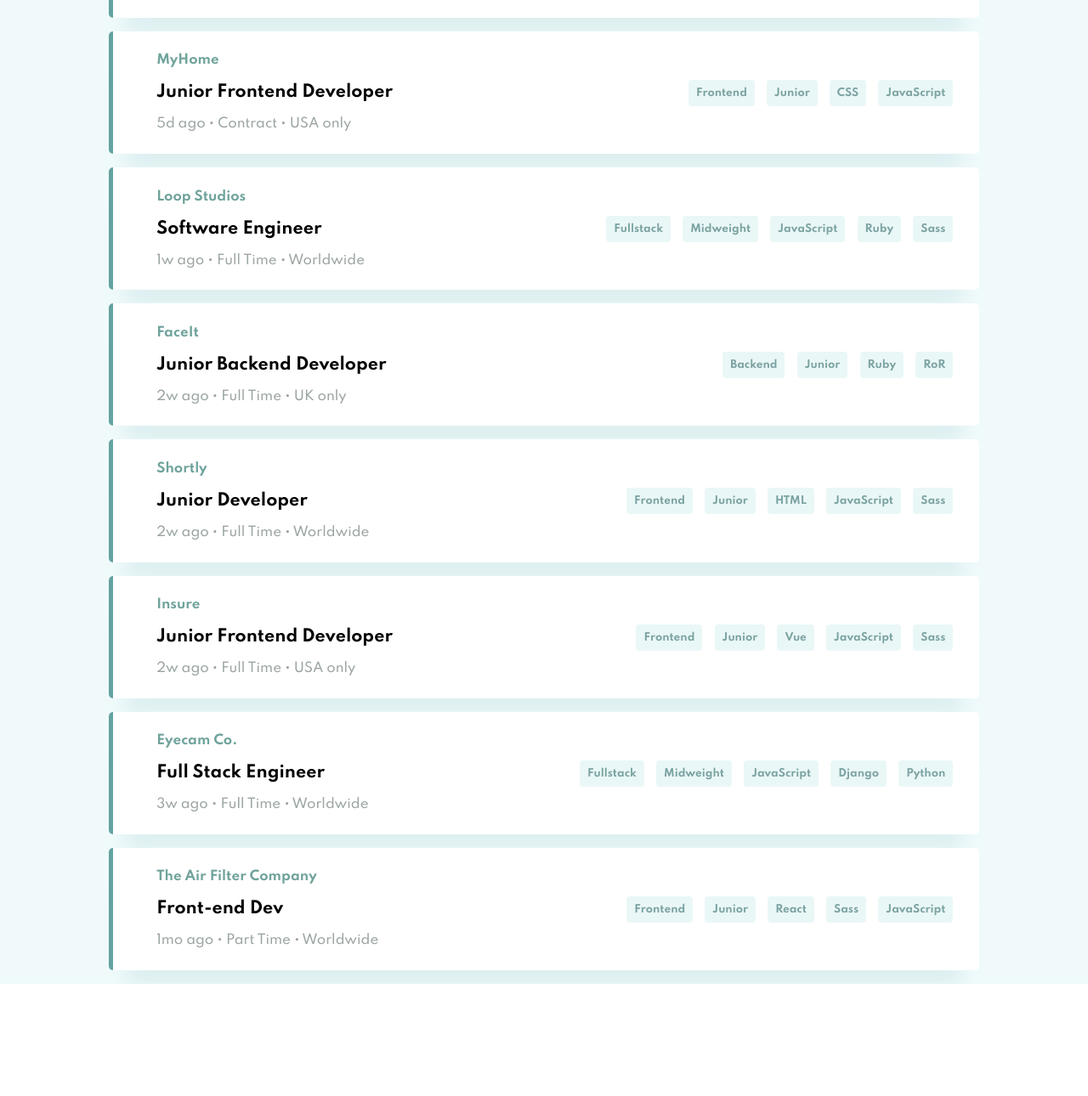
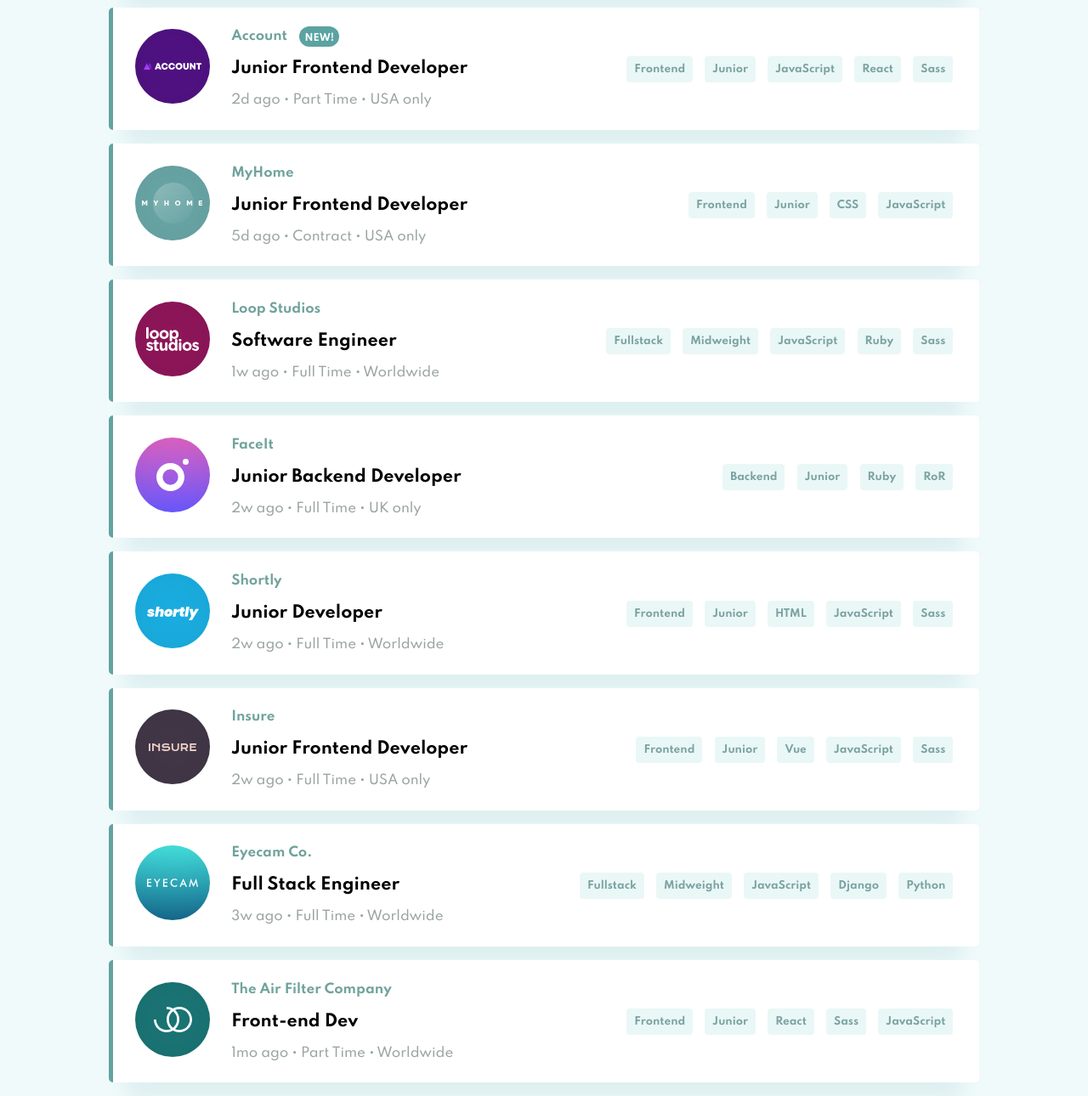
Before and after one commit to shrimon/Jobsite-Shrimon, a plain HTML site: page index.html in a window 1280 px wide. Shown: the part 529-1819 px from the top of the page at 85% size. Before the commit the page ends 1687 px from the top, so only its background shows below. Drawn offline with Linux system fonts and the light colour scheme; a script that the page names is missing; files whose address does not match are found by name.

Commit message:
Update index.html

```diff
--- a/index.html
+++ b/index.html
@@ -4,7 +4,7 @@
   <meta charset="UTF-8">
   <meta name="viewport" content="width=device-width, initial-scale=1.0">
 
-  <link rel="icon" type="image/png" sizes="32x32" href="./images/favicon-32x32.png">
+  <link rel="icon" type="/png" sizes="32x32" href="./favicon-32x32.png">
   <link rel="stylesheet" href="style.css">
 
   <!-- Google Fonts -->
@@ -16,8 +16,8 @@
 </head>
 <body>
 
-  <img class="headerBgDesk" src="images/bg-header-desktop.svg" alt="Header imagem">
-  <img class="headerBgMobile" src="images/bg-header-mobile.svg" alt="Header imagem">
+  <img class="headerBgDesk" src="/bg-header-desktop.svg" alt="Header imagem">
+  <img class="headerBgMobile" src="/bg-header-mobile.svg" alt="Header imagem">
 
   <div class="container">
 
@@ -26,7 +26,7 @@
       <li>
         <div class="jobCardContainer" >
           <div class="jobImgContainer">
-            <img class="jobIcon" src="images/photosnap.svg" alt="">
+            <img class="jobIcon" src="/photosnap.svg" alt="">
           </div>
           <div class="jobDescContainer">
             <p class="jobCompany">Photosnap <span class="newTag">NEW!</span> <span class="featureTag">FEATURED</span></p>
@@ -69,7 +69,7 @@
       <li>
         <div class="jobCardContainer">
           <div class="jobImgContainer">
-            <img class="jobIcon" src="images/account.svg" alt="">
+            <img class="jobIcon" src="/account.svg" alt="">
           </div>
           <div class="jobDescContainer">
               <p class="jobCompany">Account <span class="newTag">NEW!</span></p>
@@ -92,7 +92,7 @@
       <li>
         <div class="jobCardContainer">
           <div class="jobImgContainer">
-            <img class="jobIcon" src="images/myhome.svg" alt="">
+            <img class="jobIcon" src="/myhome.svg" alt="">
           </div>
           <div class="jobDescContainer">
               <!-- Item Start -->
@@ -115,7 +115,7 @@
       <li>
         <div class="jobCardContainer">
           <div class="jobImgContainer">
-            <img class="jobIcon" src="images/loop-studios.svg" alt="">
+            <img class="jobIcon" src="/loop-studios.svg" alt="">
           </div>
           <div class="jobDescContainer">
               <!-- Item Start -->
@@ -139,7 +139,7 @@
       <li>
         <div class="jobCardContainer">
           <div class="jobImgContainer">
-            <img class="jobIcon" src="images/faceit.svg" alt="">
+            <img class="jobIcon" src="/faceit.svg" alt="">
           </div>
           <div class="jobDescContainer">
               <!-- Item Start -->
@@ -162,7 +162,7 @@
       <li>
         <div class="jobCardContainer">
           <div class="jobImgContainer">
-            <img class="jobIcon" src="images/shortly.svg" alt="">
+            <img class="jobIcon" src="/shortly.svg" alt="">
           </div>
           <div class="jobDescContainer">
               <!-- Item Start -->
@@ -185,7 +185,7 @@
       <li>
         <div class="jobCardContainer">
           <div class="jobImgContainer">
-            <img class="jobIcon" src="images/insure.svg" alt="">
+            <img class="jobIcon" src="/insure.svg" alt="">
           </div>
           <div class="jobDescContainer">
               <p class="jobCompany">Insure</p>
@@ -207,7 +207,7 @@
       <li>
         <div class="jobCardContainer">
           <div class="jobImgContainer">
-            <img class="jobIcon" src="images/eyecam-co.svg" alt="">
+            <img class="jobIcon" src="/eyecam-co.svg" alt="">
           </div>
           <div class="jobDescContainer">
               <p class="jobCompany">Eyecam Co.</p>
@@ -229,7 +229,7 @@
       <li>
         <div class="jobCardContainer">
           <div class="jobImgContainer">
-            <img class="jobIcon" src="images/the-air-filter-company.svg" alt="">
+            <img class="jobIcon" src="/the-air-filter-company.svg" alt="">
           </div>
           <div class="jobDescContainer">
               <p class="jobCompany">The Air Filter Company</p>
```
